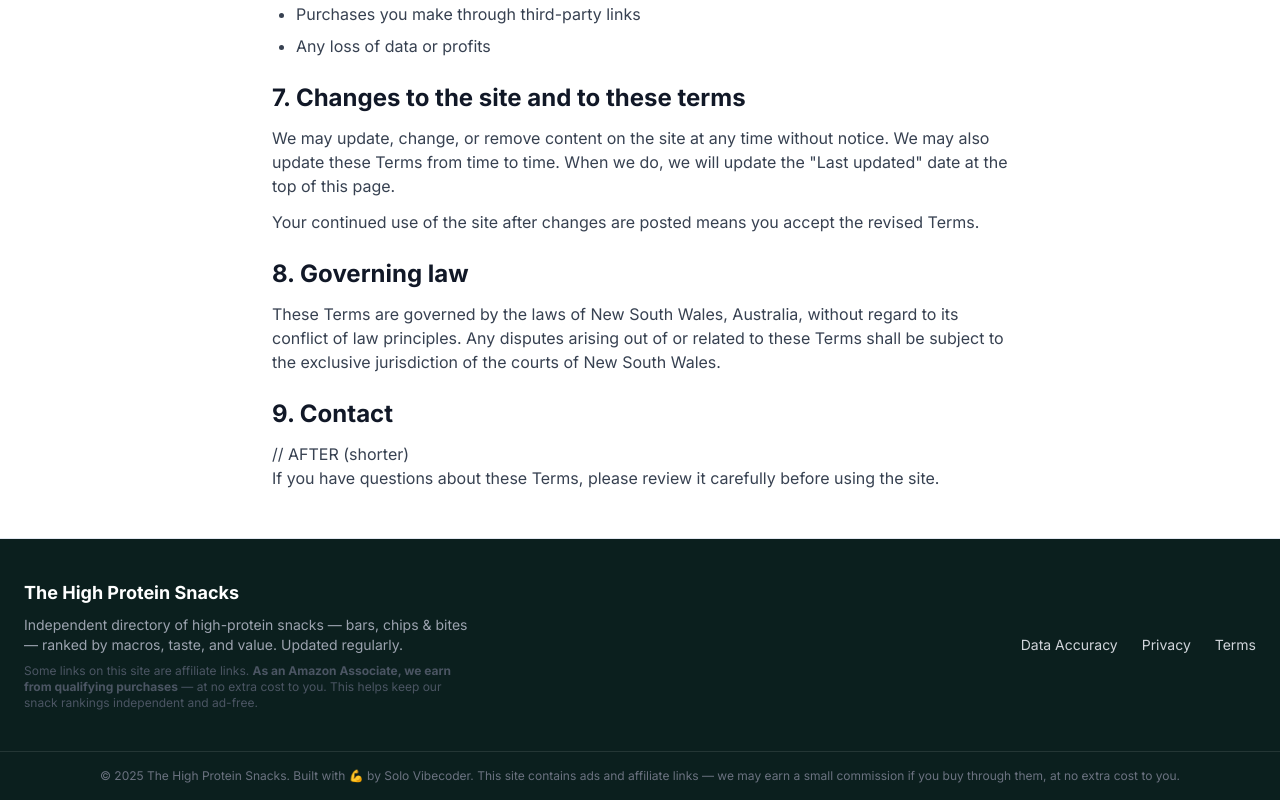
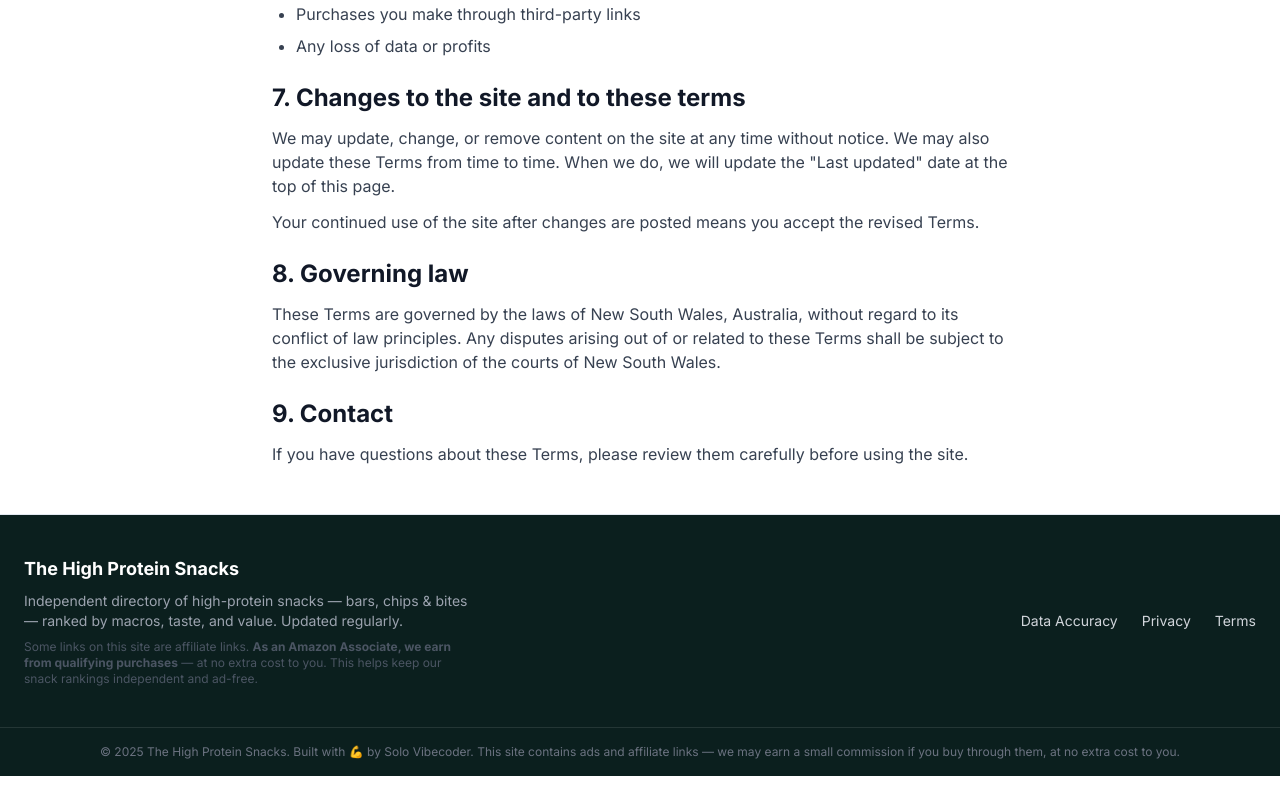
Before and after one commit to Vorticaai/thehighproteinsnacks, a Next.js app: page /terms in a window 1280 px wide. Shown: the part 1659-2459 px from the top of the page. After the commit the page ends 2435 px from the top, so only its background shows below. Built offline with nearby package versions, Linux system fonts and the light colour scheme; no server answers.

Commit message:
Fix Terms page comment + update build script

```diff
--- a/app/terms/page.tsx
+++ b/app/terms/page.tsx
@@ -150,14 +150,14 @@ export default function TermsPage() {
         </section>
 
         <section>
-          <h2 className="mb-3 text-2xl font-bold text-gray-900">9. Contact</h2>
-          // AFTER (shorter)
-<p>
-  If you have questions about these Terms, please review it carefully before using the site.
-</p>
+  <h2 className="mb-3 text-2xl font-bold text-gray-900">9. Contact</h2>
 
+  {/* AFTER (shorter) */}
+  <p>
+    If you have questions about these Terms, please review them carefully before using the site.
+  </p>
+</section>
 
-        </section>
       </div>
     </main>
   )
--- a/package.json
+++ b/package.json
@@ -4,7 +4,8 @@
   "private": true,
   "scripts": {
     "dev": "next dev",
-    "build": "tsx scripts/addAffiliateTag.ts && next build",
+    "build": "next build",
+    "prep": "tsx scripts/addAffiliateTag.ts",
     "start": "next start",
     "lint": "next lint",
     "validate:low-sugar": "tsx scripts/validate-low-sugar.ts",
```
